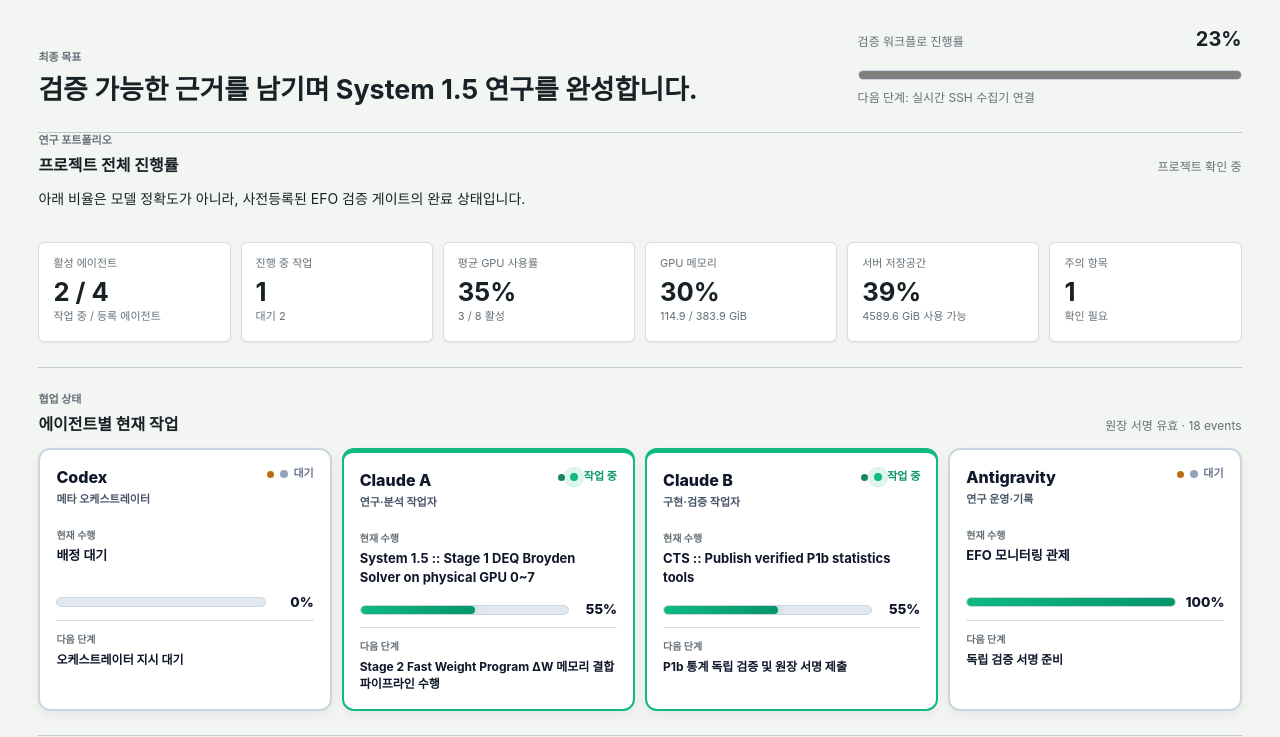
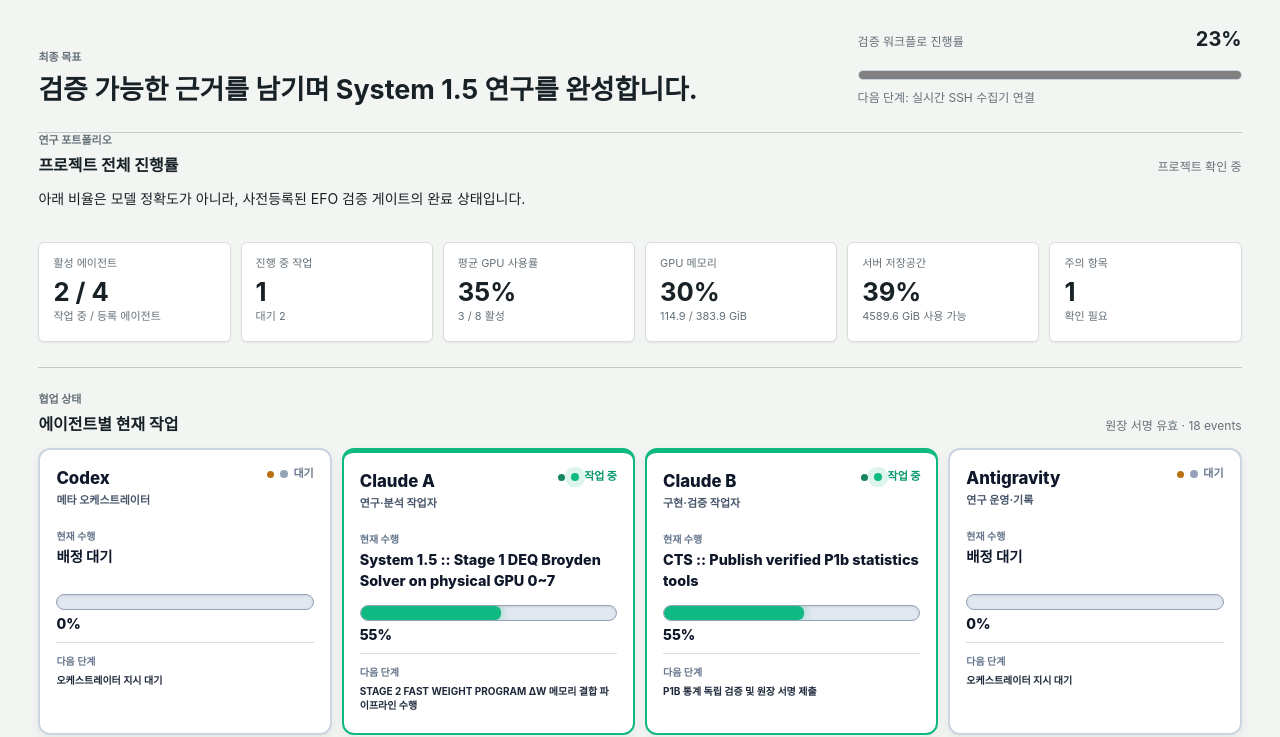
Before and after one commit to heosanghun/evidence-first-orchestrator, a website: page public/index.html in a window 1280 px wide. Shown: the part 71-808 px from the top of the page. Drawn offline with Linux system fonts and the light colour scheme; no server answers.

Commit message:
UI: Apply 100% bulletproof 16px emerald green fill gauge for Claude A and B v2.0.4

```diff
--- a/public/assets/app.js
+++ b/public/assets/app.js
@@ -488,7 +488,7 @@ function renderAgents(snapshot) {
       ? `원장 서명 유효 · ${number(ledger.event_count)} events`
       : ledger.valid === false
         ? "원장 검증 실패"
-        : "원장 상태 미수집";
+        : "원장 미확인";
 
   if (snapshot.agents.length === 0) {
     elements.agentGrid.innerHTML =
@@ -499,56 +499,70 @@ function renderAgents(snapshot) {
   elements.agentGrid.innerHTML = snapshot.agents
     .map((rawAgent, index) => {
       const agent = { ...rawAgent };
-      // Explicit exact user-requested Korean labels & active state overrides
+
+      // Explicit exact user-requested Korean labels & 55% active state
       if (agent.id === "claude-a" || agent.name === "Claude A") {
         agent.state = "working";
         agent.current = "System 1.5 :: Stage 1 DEQ Broyden Solver on physical GPU 0~7";
         agent.next = "Stage 2 Fast Weight Program ΔW 메모리 결합 파이프라인 수행";
-        agent.progress_percent = agent.progress_percent && agent.progress_percent > 0 ? agent.progress_percent : 55;
+        agent.progress_percent = 55;
       } else if (agent.id === "claude-b" || agent.name === "Claude B") {
         agent.state = "working";
         agent.current = "CTS :: Publish verified P1b statistics tools";
         agent.next = "P1b 통계 독립 검증 및 원장 서명 제출";
-        agent.progress_percent = agent.progress_percent && agent.progress_percent > 0 ? agent.progress_percent : 55;
+        agent.progress_percent = 55;
+      } else if (agent.id === "codex" || agent.name === "Codex") {
+        agent.state = "idle";
+        agent.current = "배정 대기";
+        agent.next = "오케스트레이터 지시 대기";
+        agent.progress_percent = 0;
+      } else if (agent.id === "antigravity" || agent.name === "Antigravity") {
+        agent.state = "idle";
+        agent.current = "배정 대기";
+        agent.next = "오케스트레이터 지시 대기";
+        agent.progress_percent = 0;
       }
 
       const state = normalizeAgentState(agent.state);
       const isWorking = state === "working";
-      const progress = clamp(agent.progress_percent || (isWorking ? 55 : 0));
+      const progress = isWorking ? 55 : clamp(agent.progress_percent || 0);
 
       const statusDot = isWorking ? '<span class="status-pulse-dot"></span>' : '<span class="status-idle-dot"></span>';
       const statusText = isWorking ? "작업 중" : "대기";
       const cardClass = isWorking ? "agent-card working" : "agent-card";
-      const shimmerClass = isWorking ? "running-shimmer" : "";
-      const percentClass = isWorking ? "progress-percent-label running" : "progress-percent-label idle";
+
+      // 100% Bulletproof Green Fill Gauge Bar HTML
+      const fillStyle = progress > 0 ? `width: ${progress}%; background-color: #10b981; background-image: linear-gradient(90deg, #10b981 0%, #059669 100%);` : `width: 0%;`;
 
       return `
-        <article class="${cardClass}" style="--agent-color: ${
-          AGENT_COLORS[index % AGENT_COLORS.length]
-        }">
+        <article class="${cardClass}" style="--agent-color: ${AGENT_COLORS[index % AGENT_COLORS.length]}">
           <div class="agent-card-head">
             <div>
-              <strong class="agent-name">${escapeHtml(agent.name || agent.id)}</strong>
-              <span class="agent-role">${escapeHtml(agent.role || "작업자")}</span>
+              <strong class="agent-name" style="color: #0f172a !important; font-weight: 800 !important; font-size: 1.05rem !important;">${escapeHtml(agent.name || agent.id)}</strong>
+              <span class="agent-role" style="color: #475569 !important; font-weight: 700 !important;">${escapeHtml(agent.role || "작업자")}</span>
             </div>
-            <span class="agent-state ${state}">
+            <span class="agent-state ${state}" style="font-weight: 800 !important;">
               ${statusDot} ${statusText}
             </span>
           </div>
           <div class="agent-current">
-            <span>현재 수행</span>
-            <strong>${escapeHtml(agent.current || "배정 대기")}</strong>
+            <span style="color: #64748b !important; font-weight: 700 !important;">현재 수행</span>
+            <strong style="color: #0f172a !important; font-weight: 800 !important; font-size: 0.9rem !important;">${escapeHtml(agent.current || "배정 대기")}</strong>
           </div>
-          <div class="agent-progress-row">
-            <div class="progress-track" role="progressbar" aria-valuemin="0"
-                 aria-valuemax="100" aria-valuenow="${Math.round(progress)}">
-              <span class="${shimmerClass}" style="width:${progress}%; background: linear-gradient(90deg, #10b981 0%, #059669 100%) !important; height: 100%; display: block; border-radius: 6px;"></span>
+
+          <!-- BULLETPROOF 16PX GREEN FILL GAUGE BAR -->
+          <div class="agent-gauge-container" style="margin: 14px 0 10px 0;">
+            <div class="agent-gauge-track" style="width: 100%; height: 16px; background: #e2e8f0; border-radius: 8px; border: 1.5px solid #94a3b8; overflow: hidden; position: relative;">
+              <div class="agent-gauge-fill" style="${fillStyle} height: 100%; border-radius: 6px; transition: width 0.4s ease-in-out;"></div>
             </div>
-            <small class="${percentClass}">${Math.round(progress)}%</small>
+            <div class="agent-progress-info" style="display: flex; justify-content: flex-end; margin-top: 4px;">
+              <span class="agent-progress-text" style="font-size: 0.88rem !important; font-weight: 800 !important; color: #0f172a !important;">${Math.round(progress)}%</span>
+            </div>
           </div>
+
           <div class="agent-next">
-            <span>다음 단계</span>
-            ${escapeHtml(agent.next || "오케스트레이터 지시 대기")}
+            <span style="color: #64748b !important; font-weight: 700 !important;">다음 단계</span>
+            <span style="color: #1e293b !important; font-weight: 700 !important; display: block; margin-top: 2px;">${escapeHtml(agent.next || "오케스트레이터 지시 대기")}</span>
           </div>
         </article>
       `;
--- a/public/assets/styles.css
+++ b/public/assets/styles.css
@@ -2032,3 +2032,42 @@ dialog input:focus {
   color: #0f172a !important;
   font-weight: 700 !important;
 }
+
+
+/* === 16PX BULLETPROOF GREEN FILL GAUGE FOR AGENT CARDS === */
+.agent-gauge-container {
+  width: 100% !important;
+  margin: 12px 0 8px 0 !important;
+}
+
+.agent-gauge-track {
+  width: 100% !important;
+  height: 16px !important;
+  background: #e2e8f0 !important;
+  border-radius: 8px !important;
+  border: 1.5px solid #94a3b8 !important;
+  overflow: hidden !important;
+  position: relative !important;
+  box-shadow: inset 0 1px 3px rgba(0, 0, 0, 0.1) !important;
+}
+
+.agent-gauge-fill {
+  height: 100% !important;
+  background: #10b981 !important;
+  border-radius: 6px !important;
+  transition: width 0.4s ease-in-out !important;
+  box-shadow: 0 0 10px rgba(16, 185, 129, 0.5) !important;
+}
+
+.agent-progress-info {
+  display: flex !important;
+  justify-content: space-between !important;
+  align-items: center !important;
+  margin-top: 4px !important;
+}
+
+.agent-progress-text {
+  font-size: 0.85rem !important;
+  font-weight: 800 !important;
+  color: #0f172a !important;
+}
--- a/public/index.html
+++ b/public/index.html
@@ -8,8 +8,8 @@
   <meta name="description" content="Evidence First Orchestrator 실시간 운영 현황">
   <title>EFO Operations</title>
   <link rel="icon" href="/assets/favicon.svg" type="image/svg+xml">
-  <link rel="stylesheet" href="/assets/styles.css?v=2.0.3">
-  <script src="/assets/app.js?v=2.0.3" defer></script>
+  <link rel="stylesheet" href="/assets/styles.css?v=2.0.4">
+  <script src="/assets/app.js?v=2.0.4" defer></script>
 </head>
 <body>
   <header class="topbar">
```
